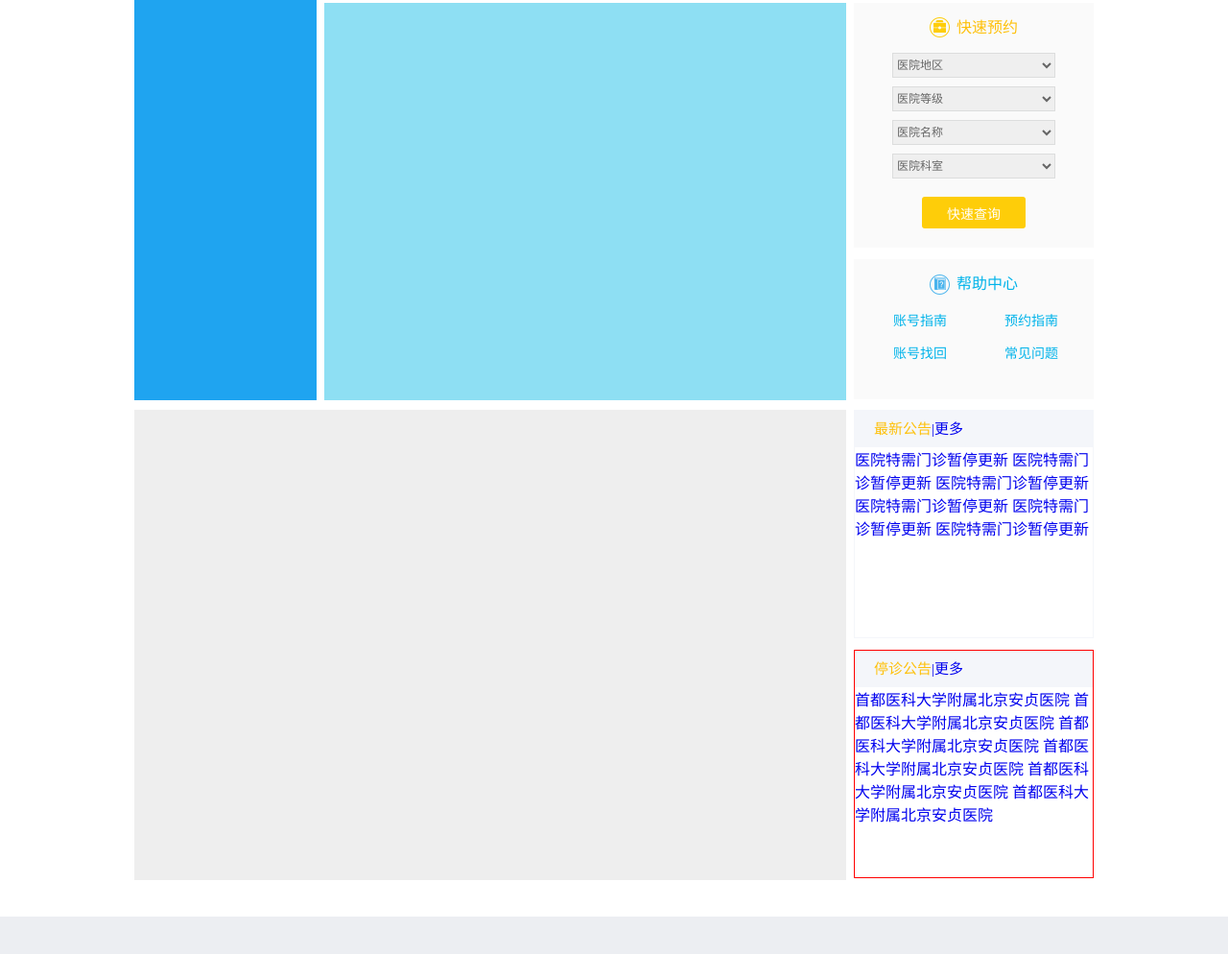
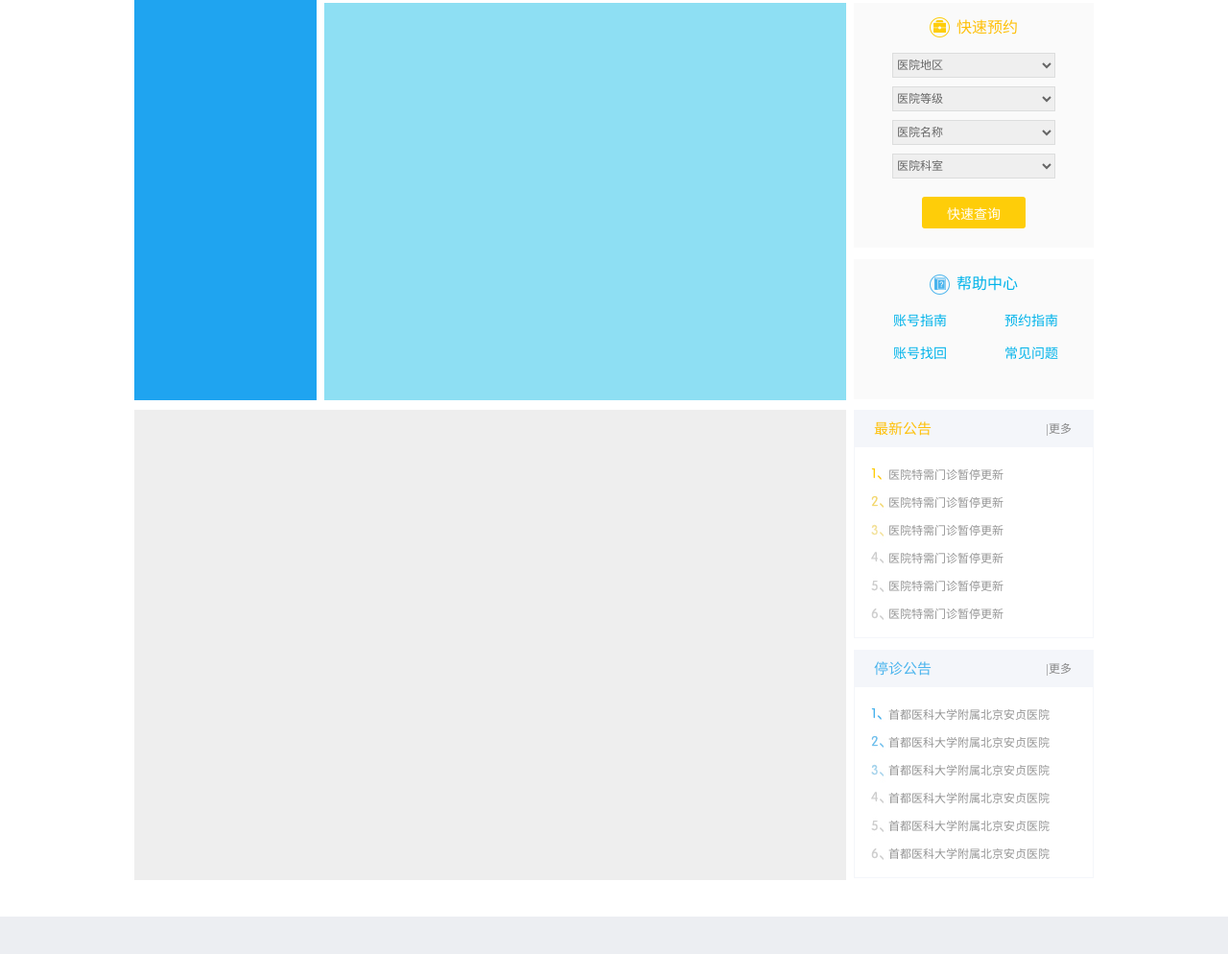
Before and after one commit to redpanda518/Code, a plain HTML site: page index.html in a window 1280 px wide. Shown: the part 164-1158 px from the top of the page at 96% size. Drawn offline with Linux system fonts and the light colour scheme.

Commit message:
content的news和close的增加

```diff
--- a/css/base.css
+++ b/css/base.css
@@ -154,4 +154,29 @@ select,input{
 	color: #fec009;
 	font-size: 15px;
 }
-.cont
+.content-news .more,.content-close .more{
+	float: right;
+	padding-right: 22px;
+	font-size: 12px;
+	color: #868686;
+}
+.content-news .list,.content-close .list{
+	padding:15px 20px 13px 35px;
+	font-size: 12px;
+	line-height: 29px;
+	background: url(../img/list-yellow.jpg) 17px 20px no-repeat;
+}
+.content-news .list .link,.content-close .list .link{
+	display: block;
+	color: #969696;
+}
+.content-close{
+	background-color: #fff;
+	border: 1px solid #f4f6fa;
+}
+.content-close .caption{
+	color: #4ab4ed;
+}
+.content-close .list{
+	background-image: url(../img/list-blue.jpg);
+}
```
